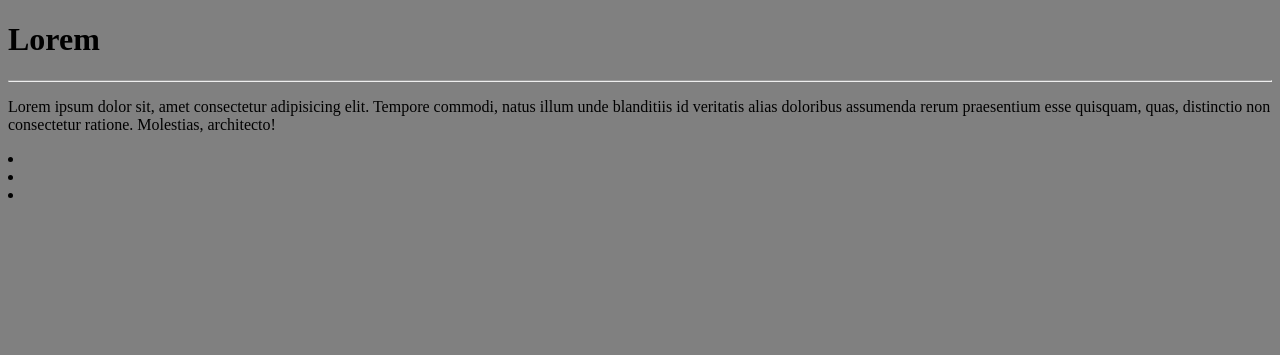
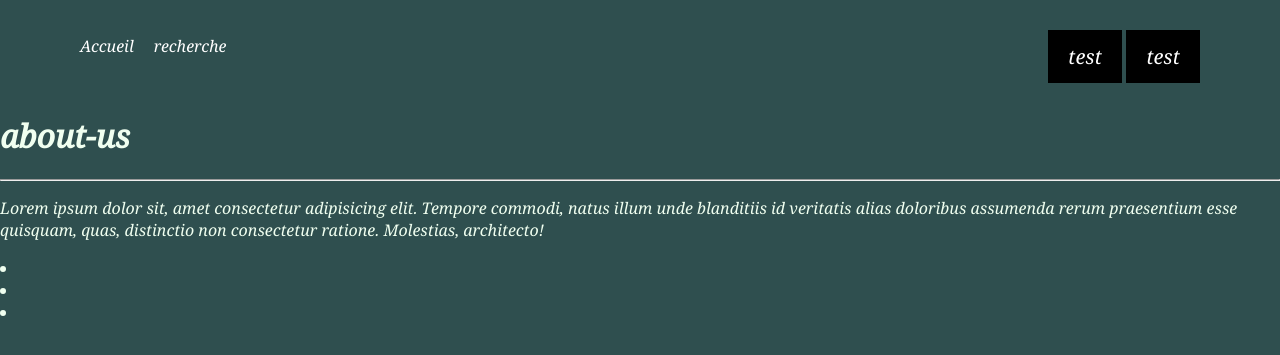
Before and after one commit to tiray972/ProjetChlord-cone, a Django app: page /about-us in a window 1280 px wide. Shown: the top 355 px of the page. Run offline with Django 4.2, Linux system fonts and the light colour scheme; data comes from the database, SQL or seed files in the repository.

Commit message:
première esquisse du site

```diff
--- a/Chloredecone/chloredecone/affichage/static/affichage/style.css
+++ b/Chloredecone/chloredecone/affichage/static/affichage/style.css
@@ -1,9 +1,56 @@
-* { background: gray}
-aside{
-	background:rgba(10,10,10,0.7);
-	border: 2px grey groove ;
-	float: left;
-	border-radius: 10px;
-	box-shadow: 6px 6px 0px black;
-	width: 170px;
+
+@import url('https://fonts.googleapis.com/css2?family=Noto+Serif:ital@1&display=swap');
+
+body {
+	font-family: 'Noto Serif', serif;
+	background-color: darkslategray;
+	padding: 0;
+	margin: 0;
+	color: honeydew;
 }
+body .page{
+	margin: 20px 80px;
+}
+
+nav{
+
+	display: flex;
+	flex-wrap: wrap;
+	justify-content: space-between;
+
+	top: 0;
+	position: sticky;
+	background-color:  darkslategray;
+	padding: 10px 0px;
+}
+nav .onglets{
+	display: flex;
+	flex-wrap: wrap;
+	margin-top: 5px;
+
+}
+nav .onglets a{
+	margin-right: 20px;
+	text-decoration: none;
+	color: white;
+}
+nav .buttons button{
+	padding: 13px 20px;
+	color: white;
+	border: none;
+	background-color: black;
+	font-size: 20px;
+	cursor: pointer;
+	outline: none;
+	font-family: 'Noto Serif', serif;
+}
+header{
+	margin-top: 40px;
+	background: url("https://envole.fr/wp-content/uploads/2021/07/EN-VOL.E-ENchanted-Vision-Of-Life-Entreprises-Feuille-de%CC%81toure%CC%81e-couche%CC%81e-Julie-Emery-Julie-Magie.png");
+	text-align: center;
+	font-size: 60px;
+	padding: 150px;
+	background-repeat: no-repeat;
+	background-position: center;
+	background-size: 400px;
+}
--- a/Chloredecone/chloredecone/affichage/templates/affichage/about-us.html
+++ b/Chloredecone/chloredecone/affichage/templates/affichage/about-us.html
@@ -4,7 +4,7 @@
     {% block content %}
 
 <body>
-    <h1>Lorem</h1>
+    <h1>about-us</h1>
     <hr>
     <p>Lorem ipsum dolor sit, amet consectetur adipisicing elit. Tempore commodi, natus illum unde blanditiis id veritatis alias doloribus assumenda rerum praesentium esse quisquam, quas, distinctio non consectetur ratione. Molestias, architecto!</p>
     {% for titre in titre %}
--- a/Chloredecone/chloredecone/affichage/templates/affichage/base.html
+++ b/Chloredecone/chloredecone/affichage/templates/affichage/base.html
@@ -4,18 +4,33 @@
         <title>affichage</title>
         <meta charset='utf-8'>
         <meta http-equiv='X-UA-Compatible' content='IE=edge'>
-        <link rel="stylesheet" href=" {% static 'affichage/style.css' %} ">
+        <link rel="stylesheet" href="static/affichage/style.css">
         <meta name='viewport' content='width=device-width, initial-scale=1'>
         <!--<link rel='stylesheet' type='text/css' media='screen' href='main.css'>-->
 
     </head>
+    <body>
+        <section class="page">
+         <nav>
+             <div class="onglets">
+                 <a href="">Accueil</a>
+                 <a href="">recherche</a>
+
+             </div>
+             <div class="buttons">
+                 <button> test</button>
+                 <button> test</button>
+             </div>
+         </nav>
+        </section>
+     </body>
+
+
+
 
 
 
 
 
     {% block content %} {% endblock %}
-    <body>
-
-    </body>
 </html>
```
Also changed, not shown: Chloredecone/chloredecone/affichage/templates/affichage/hello.html (+3 -27 lines).
